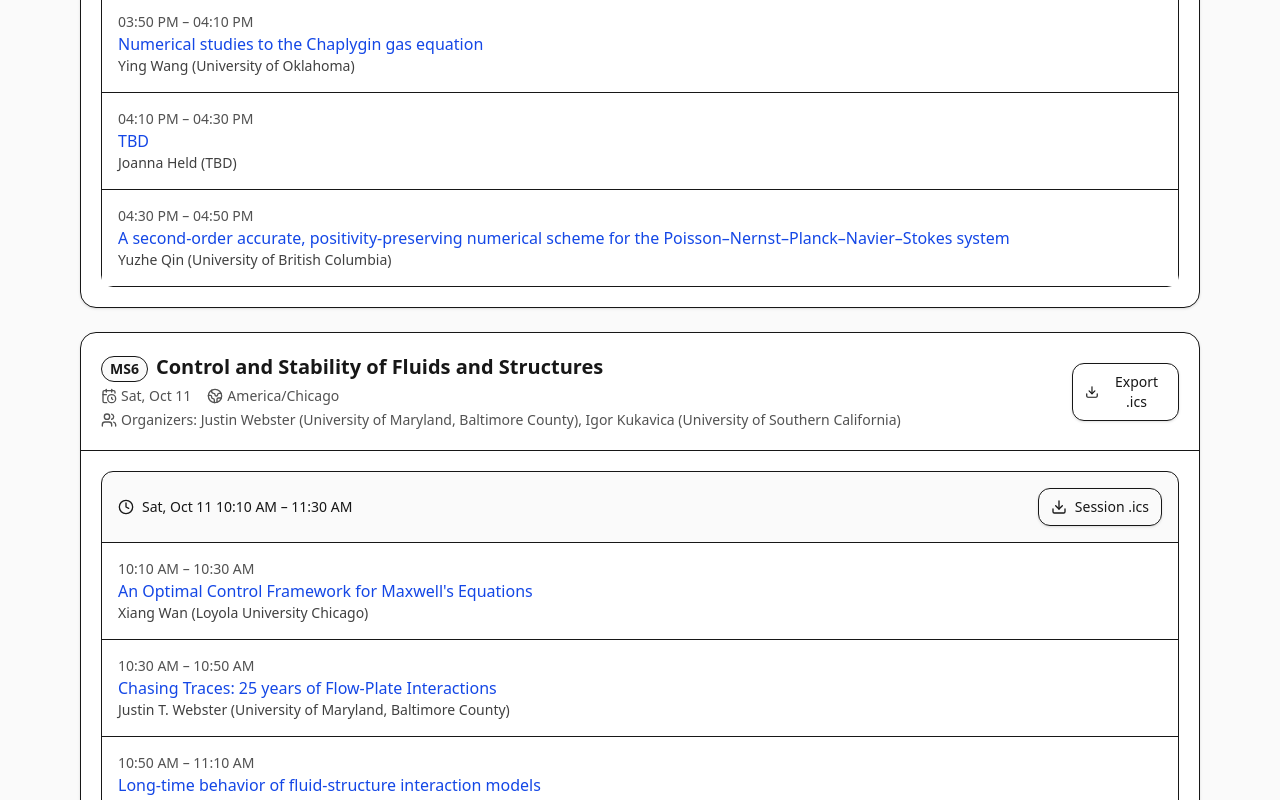
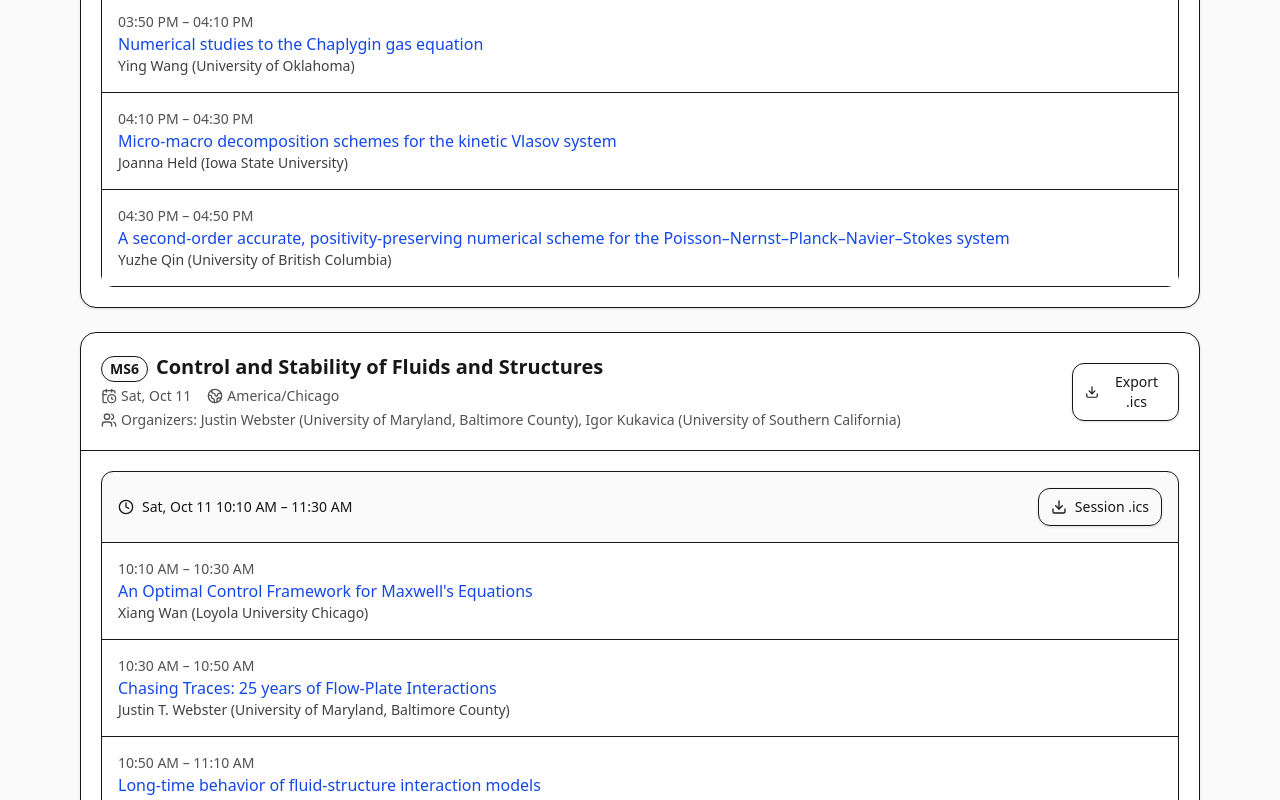
Before and after one commit to SIAM-UARK/UARK-SIAM-CSS-25, a React (Vite) app: page /#/ in a window 1280 px wide. Shown: the part 5000-5800 px from the top of the page. Built offline with nearby package versions, Linux system fonts and the light colour scheme.

Commit message:
update MS05

```diff
--- a/src/sessions.js
+++ b/src/sessions.js
@@ -282,13 +282,14 @@ export default [
         ]
       },
       {
-        "title": "TBD",
+        "title": "Micro-macro decomposition schemes for the kinetic Vlasov system",
         "speakers": [
           {
             "name": "Joanna Held",
-            "affiliation": "TBD"
-          }
-        ]
+            "affiliation": "Iowa State University"
+          }
+        ],
+        "abstract": "The numerical solution of the Vlasov family of kinetic equations is of interest in plasma physics applications. Modeling these systems present many challenges as they exist in a high-dimensional phase-space plus time. We are interested in applying a micro-macro decomposition method to the Vlasov equation paired with multiple collision operators in order to capture the important effect that collisions have in a plasma. The operators of interest include the famed Bhatnagar–Gross–Krook (BGK), Lenard-Bernstein operator (LBO), and the Fokker-Planck operator. We will walk through the decomposition method and some numerical results."
       },
       {
         "title": "A second-order accurate, positivity-preserving numerical scheme for the Poisson–Nernst–Planck–Navier–Stokes system",
@@ -317,7 +318,7 @@ export default [
         talks: [
           { title: "Mathematical model of how the  immune system fights  a viral infection", start: "2025-10-11T15:30:00-05:00", end: "2025-10-11T15:50:00-05:00", speakers: [{ name: "Benito Chen-Charpentier", affiliation: "University of Texas at Arlington" }] },
           { title: "Numerical studies to the Chaplygin gas equation", start: "2025-10-11T15:50:00-05:00", end: "2025-10-11T16:10:00-05:00", speakers: [{ name: "Ying Wang", affiliation: "University of Oklahoma" }] },
-          { title: "TBD", start: "2025-10-11T16:10:00-05:00", end: "2025-10-11T16:30:00-05:00", speakers: [{ name: "Joanna Held", affiliation: "TBD" }] },
+          { title: "Micro-macro decomposition schemes for the kinetic Vlasov system", start: "2025-10-11T16:10:00-05:00", end: "2025-10-11T16:30:00-05:00", speakers: [{ name: "Joanna Held", affiliation: "Iowa State University" }] },
           { title: "A second-order accurate, positivity-preserving numerical scheme for the Poisson–Nernst–Planck–Navier–Stokes system", start: "2025-10-11T16:30:00-05:00", end: "2025-10-11T16:50:00-05:00", speakers: [{ name: "Yuzhe Qin", affiliation: "University of British Columbia" }] }
         ]
       }
```
Also changed, not shown: src/data/contributed_talks.csv, 1 other file (tests, documents, lock files or other folders).
